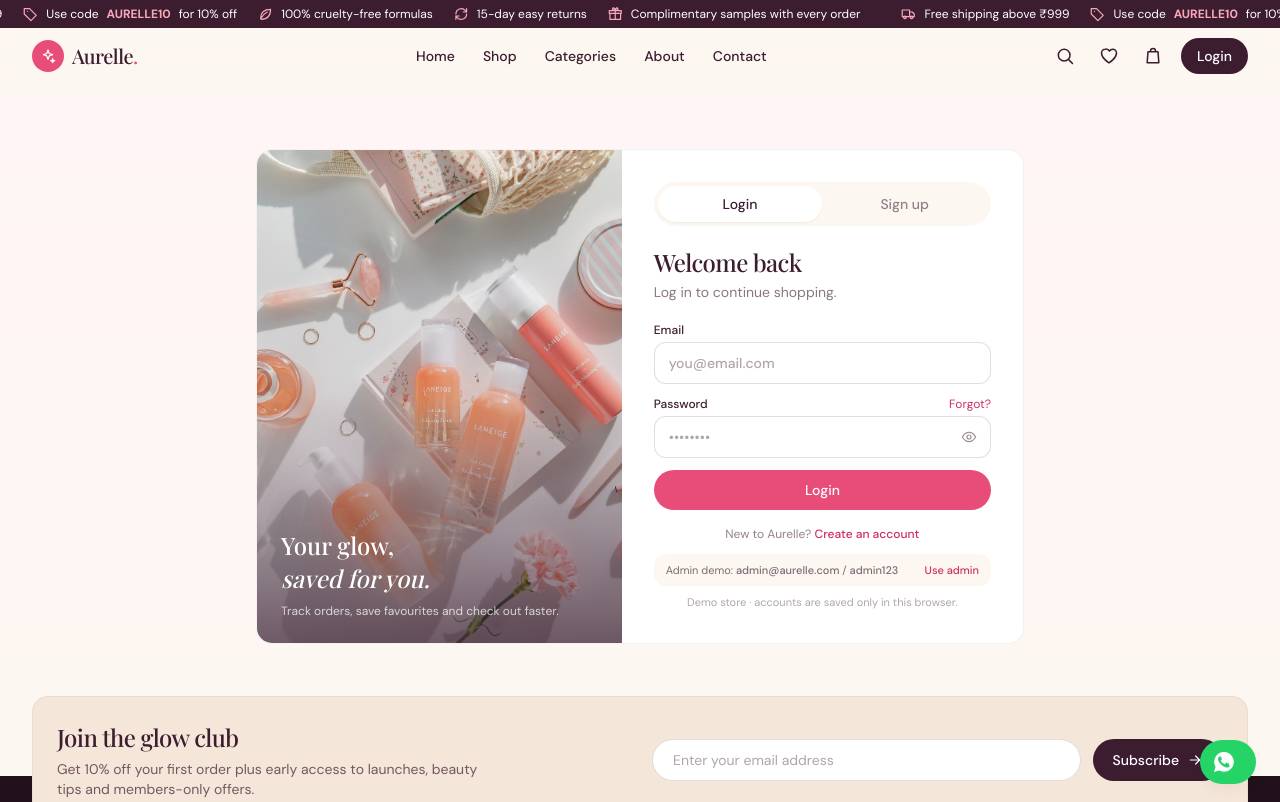
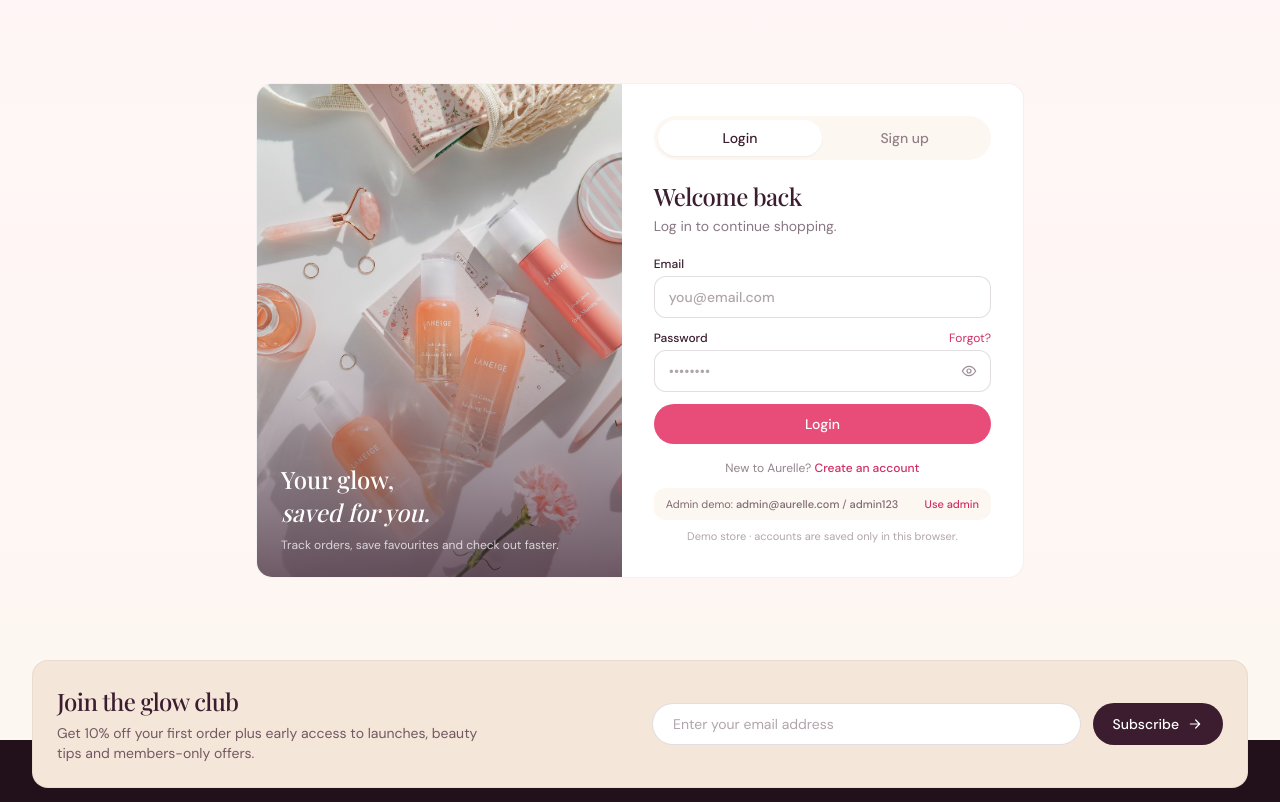
Before and after one commit to nikitazaware12/aurelle_beauty, a website: page login.html in a window 1280 px wide. Shown: the top 802 px of the page. Drawn offline with nearby package versions, Linux system fonts and the light colour scheme; a web font is replaced by a local one.

Commit message:
Login page: remove header, top announcement bar and WhatsApp button
Co-Authored-By: Claude Sonnet 5.5 <noreply@anthropic.com>
Claude-Session: https://claude.ai/code/session_011WxV5eDrKJfbe8jjQc1LW8

```diff
--- a/assets/js/app.js
+++ b/assets/js/app.js
@@ -486,7 +486,7 @@
     </footer>
     <button id="to-top" class="fixed bottom-5 left-4 z-40 flex h-10 w-10 translate-y-20 items-center justify-center rounded-full bg-plum text-white opacity-0 shadow-soft transition-all duration-300 hover:bg-blush-500 sm:left-6" aria-label="Back to top">${icon('up')}</button>`;
 
-    if (page !== 'product.html') {
+    if (page !== 'product.html' && page !== 'login.html') {
       const wa = document.createElement('a');
       wa.id = 'wa-float';
       wa.href = 'https://wa.me/' + window.AURELLE_WA + '?text=' + encodeURIComponent('Hello Aurelle! I need help with...');
@@ -505,7 +505,8 @@
   /* ---------- init ---------- */
   function init() {
     if (window.AURELLE_REQUIRE_LOGIN && !Auth.user() && page !== 'login.html') { location.replace('login.html?next=' + encodeURIComponent(page + location.search)); return; }
-    header(); renderAuth(); footer(); syncCartBadge(); syncWishButtons(); observeReveal();
+    if (page !== 'login.html') header();
+    renderAuth(); footer(); syncCartBadge(); syncWishButtons(); observeReveal();
   }
   window.Aurelle = { Auth, waIcon, $, $$, fmt, byId, catName, Cart, Wish, toast, icon, star, stars, productCard, renderProducts, syncWishButtons, observeReveal, FREE_SHIP, SHIPPING, IMG, store };
   if (document.readyState === 'loading') document.addEventListener('DOMContentLoaded', init); else init();
--- a/login.html
+++ b/login.html
@@ -11,10 +11,8 @@
   <link rel="stylesheet" href="assets/css/style.css">
 </head>
 <body>
-  <header id="site-header" class="min-h-[96px]"></header>
-
   <main class="bg-gradient-to-b from-blush-50 to-cream">
-    <section class="container-x flex min-h-[calc(100vh-200px)] items-center justify-center py-8 sm:py-10">
+    <section class="container-x flex min-h-[calc(100vh-140px)] items-center justify-center py-8 sm:py-10">
       <div class="grid w-full max-w-3xl overflow-hidden rounded-2xl border border-plum/[.06] bg-white md:grid-cols-[1fr_1.1fr]">
 
         <!-- image panel -->
```
Also changed, not shown: assets/css/style.css.
